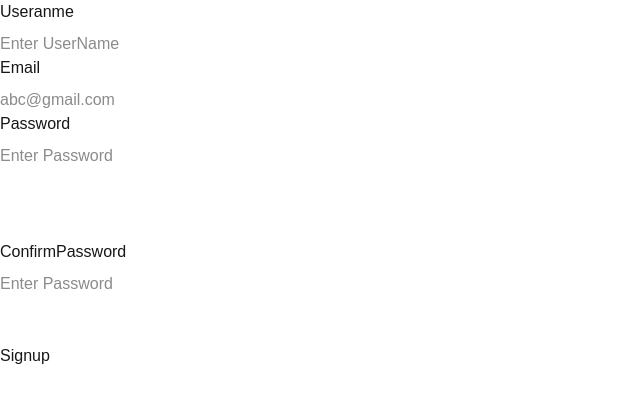
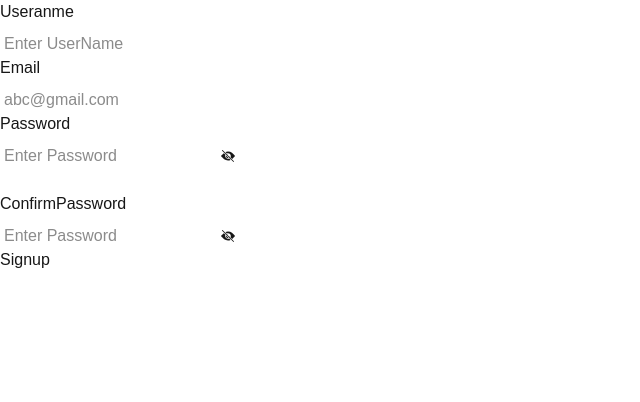
Before and after one commit to M-Atif-Sarwar/spooky-stories, a Next.js app in the folder front-end/: page /signUp in a window 1280 px wide. Shown: the top 402 px of the page, without its empty margins (0-640 px from the left). Built offline with nearby package versions, Linux system fonts and the light colour scheme.

Commit message:
design adjust in formfield

```diff
--- a/front-end/package.json
+++ b/front-end/package.json
@@ -14,6 +14,7 @@
     "react": "19.2.0",
     "react-dom": "19.2.0",
     "react-hook-form": "^7.66.0",
+    "react-icons": "^5.5.0",
     "zod": "^4.1.12"
   },
   "devDependencies": {
--- a/front-end/src/components/formInputField.tsx
+++ b/front-end/src/components/formInputField.tsx
@@ -1,14 +1,14 @@
 "use client"
 import { useState } from "react";
 import { UseFormRegister,FieldValues, Path,FieldError } from "react-hook-form";
-
+import { IoIosEye } from "react-icons/io";
+import { IoIosEyeOff } from "react-icons/io";
 export type FormFieldProps<TFormValues extends FieldValues> = {
   type?: string;
   placeholder?: string;
   name:Path<TFormValues>;
   register: UseFormRegister<TFormValues>;
   error?: FieldError;
-  valueAsNumber?: boolean;
   label:string
 };
 
@@ -19,7 +19,6 @@ export function FormFields<TFormValues extends FieldValues> (
     name,
     register,
     error,
-    valueAsNumber,
     label
  }:FormFieldProps<TFormValues> ){
      const [hidePassword,sethidePassword]=useState(false)
@@ -27,18 +26,20 @@ export function FormFields<TFormValues extends FieldValues> (
 
      return <>
    {/* //   retruning Password field if label is password */}
-       { isPasswordField ?  <div className="flex flex-col gap-y-2">
+       { isPasswordField ?  <div className="flex flex-col gap-y-2 relative">
         <label htmlFor={label}>{label} </label>
         <input
         type={hidePassword ? "text": type}
         placeholder={placeholder}
+        className="w-60 rounded-md pl-1"
         {...register(name)}/>
 
         {error && <span className="text-red-800 text-xs"> {error.message}</span>}
-        <button className='text-white border-8' type='button' onClick={(e)=>{
-         sethidePassword(prev=>!prev)}
-        }
-         >showPaswwword</button>
+        <button
+        className={'text-md  w-fit absolute bottom-[15px] left-[220px] top-9 {i} ${hidPassword ? "hover:"show passsword"}'} type='button'
+        onClick={(e)=>{sethidePassword(prev=>!prev)}}
+
+         >{hidePassword ? <IoIosEye /> :  <IoIosEyeOff />}</button>
 
      </div>
 
@@ -47,6 +48,7 @@ export function FormFields<TFormValues extends FieldValues> (
         <label htmlFor={label}>{label} </label>
         <input
         type={type}
+        className="w-60 rounded-md pl-1"
         placeholder={placeholder}
         {...register(name)}/>
 
```
Also changed, not shown: 1 other file (tests, documents, lock files or other folders).
